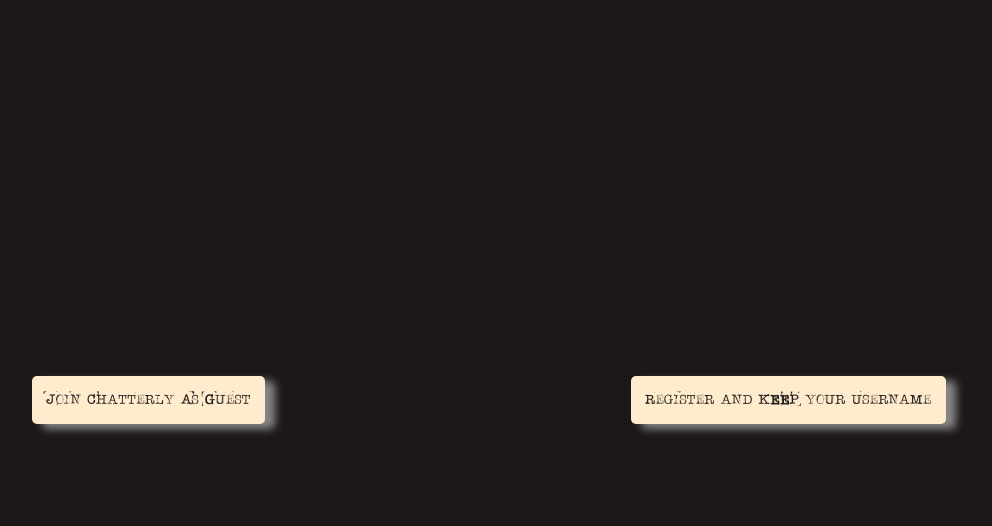
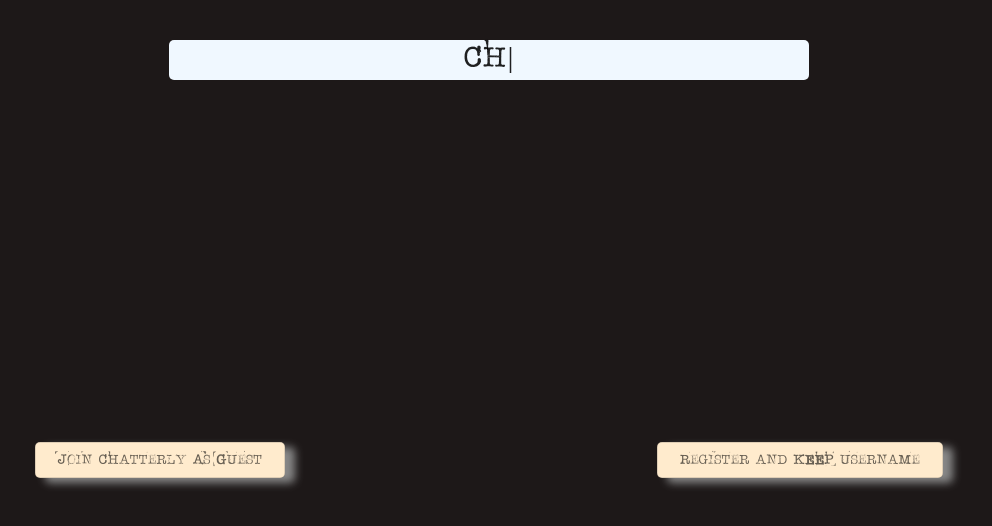
Before and after one commit to Super-Rogatory/chatterly, a React (Create React App) app in the folder client/: page / in a window 1280 px wide. Shown: the top 526 px of the page, without its empty margins (151-1143 px from the left). Built offline with nearby package versions, Linux system fonts and the light colour scheme.

Commit message:
feature: added chatterly home page with buttons and proper styling

```diff
--- a/client/src/components/SelectMode.js
+++ b/client/src/components/SelectMode.js
@@ -1,4 +1,5 @@
 import React from 'react';
+import Typewriter from 'typewriter-effect';
 
 class SelectMode extends React.Component {
 	constructor() {
@@ -8,12 +9,26 @@ class SelectMode extends React.Component {
 		return (
 			// Add Loop For Chatterly, a typewriter message that repeats.
 			<div className="select-mode-outerContainer">
+				<div className="typewriter-container">
+					<Typewriter
+						options={{
+							strings: 'Chatterly',
+							autoStart: true,
+							loop: true,
+							wrapperClassName: 'typewriter-text',
+							cursorClassName: 'typewriter-text',
+							skipAddStyles: true,
+							pauseFor: 2000,
+						}}
+					/>
+				</div>
+
 				<div className="select-mode-container">
 					<div className="mode-background-box">
-						<p>Join Chatterly As Guest</p>
+						<button className="ui basic fluid button">Join Chatterly As Guest</button>
 					</div>
 					<div className="mode-background-box">
-						<p>Register and KEEP your username</p>
+						<button className="ui basic fluid button">Register and KEEP username</button>
 					</div>
 				</div>
 			</div>
--- a/client/src/styles/select-mode-styles.css
+++ b/client/src/styles/select-mode-styles.css
@@ -6,22 +6,45 @@
 	font-style: normal;
 }
 
+Typewriter {
+	display: inline-flex;
+}
+
 .select-mode-outerContainer {
 	display: flex;
+	width: 100%;
+	flex-direction: column;
+	align-content: space-between;
+}
+
+.typewriter-container {
+	display: inline-flex;
+	justify-content: center;
 	align-items: center;
-	height: 100vh;
-	width: 100%;
+	height: 5vh;
+	/* height: 5vh; 100vh is 100% of the viewport height */
+	width: 50%;
+	margin: auto;
+	margin-top: 5vh;
+	background-color: aliceblue;
+	border-radius: 5px;
+}
+
+.typewriter-text {
+	font-size: 30px;
 }
 
 .select-mode-container {
 	display: flex;
+	align-items: center;
 	justify-content: space-around;
 	width: 100%;
+	height: 95vh;
+	/* height: 95vh; 100vh is 100% of the viewport height .. 5 + 95*/
 }
 
 .mode-background-box {
 	background-color: blanchedalmond;
-	padding: 1em;
 	border-radius: 5px;
 	box-shadow: 10px 5px 8px #888888;
 }
```
